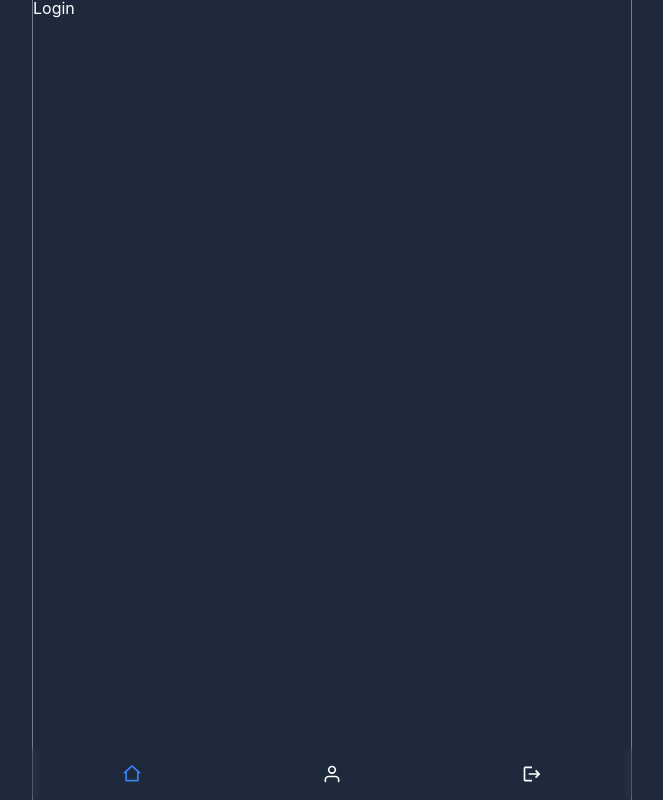
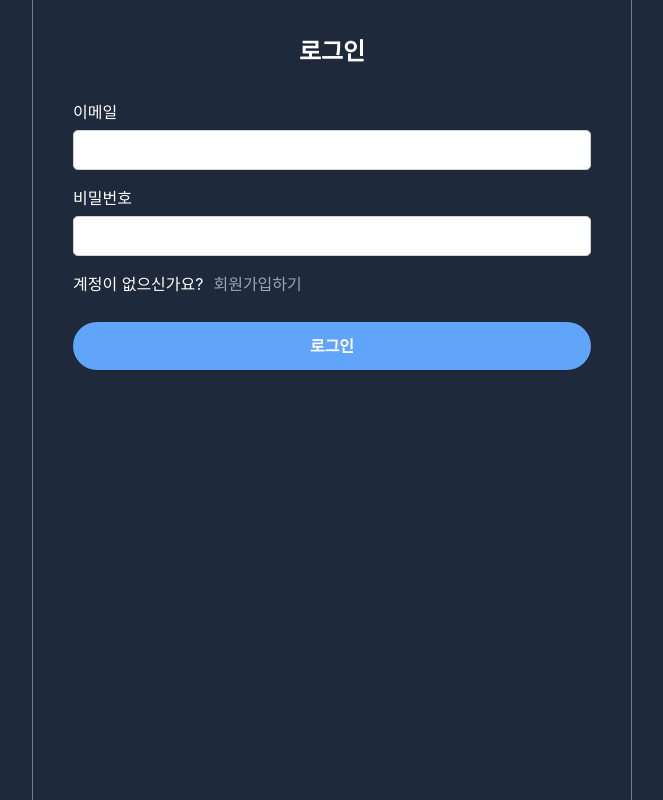
Before and after one commit to eileen819/twircle, a React (Vite) app: page /users/login in a window 1280 px wide. Shown: the whole page, without its empty margins (308-971 px from the left). Built offline with nearby package versions, Linux system fonts and the light colour scheme; no server answers.

Commit message:
회원가입/로그인 구현

```diff
--- a/src/App.tsx
+++ b/src/App.tsx
@@ -7,7 +7,12 @@ function App() {
   const { user } = useContext(AuthContext);
   return (
     <>
-      <ToastContainer />
+      <ToastContainer
+        theme="dark"
+        autoClose={1000}
+        hideProgressBar
+        newestOnTop
+      />
       <Router isAuthenticated={!!user} />
     </>
   );
--- a/src/components/Layout.tsx
+++ b/src/components/Layout.tsx
@@ -2,13 +2,14 @@ import { Outlet } from "react-router-dom";
 import MenuBar from "./Menu";
 import { useContext } from "react";
 import AuthContext from "context/AuthContext";
+import Loader from "./loader/Loader";
 
 export default function Layout() {
-  const { isLoading } = useContext(AuthContext);
+  const { user, isLoading } = useContext(AuthContext);
   return (
     <div className="layout">
-      <main>{isLoading ? <div>Loading...</div> : <Outlet />}</main>
-      <MenuBar />
+      <main>{isLoading ? <Loader /> : <Outlet />}</main>
+      {user && <MenuBar />}
     </div>
   );
 }
--- a/src/components/Menu.tsx
+++ b/src/components/Menu.tsx
@@ -1,17 +1,31 @@
+import { signOut } from "firebase/auth";
+import { auth } from "firebaseApp";
 import { FiUser } from "react-icons/fi";
 import { MdLogout } from "react-icons/md";
 import { RiHome2Line } from "react-icons/ri";
+import { useNavigate } from "react-router-dom";
+import { toast } from "react-toastify";
 
 export default function MenuBar() {
+  const navigate = useNavigate();
+
+  const onSignOut = async () => {
+    await signOut(auth);
+    toast.success("로그아웃 되었습니다.");
+  };
+
   return (
     <div className="footer">
-      <button className="footer__icon footer__icon--active">
+      <button
+        className="footer__icon footer__icon--active"
+        onClick={() => navigate("/")}
+      >
         <RiHome2Line />
       </button>
-      <button className="footer__icon">
+      <button className="footer__icon" onClick={() => navigate("/profile")}>
         <FiUser />
       </button>
-      <button className="footer__icon">
+      <button className="footer__icon" onClick={onSignOut}>
         <MdLogout />
       </button>
     </div>
--- /dev/null
+++ b/src/components/loader/Loader.module.scss
@@ -0,0 +1,26 @@
+$primaryColor: #60a5fa;
+
+.loader {
+  width: 48px;
+  height: 48px;
+  position: absolute;
+  left: 0;
+  right: 0;
+  top: 0;
+  bottom: 0;
+  margin: auto;
+  border: 5px solid #ccc;
+  border-top-color: $primaryColor;
+  border-radius: 50%;
+  display: inline-block;
+  animation: rotation 1s linear infinite;
+}
+
+@keyframes rotation {
+  0% {
+    transform: rotate(0deg);
+  }
+  100% {
+    transform: rotate(360deg);
+  }
+}
--- /dev/null
+++ b/src/components/loader/Loader.tsx
@@ -0,0 +1,5 @@
+import styles from "./loader.module.scss";
+
+export default function Loader() {
+  return <div className={styles.loader} />;
+}
--- a/src/components/users/LoginForm.tsx
+++ b/src/components/users/LoginForm.tsx
@@ -1,3 +1,79 @@
+import { signInWithEmailAndPassword } from "firebase/auth";
+import { auth } from "firebaseApp";
+import { useForm } from "react-hook-form";
+import { Link, useNavigate } from "react-router-dom";
+import { toast } from "react-toastify";
+
+interface ILoginFormData {
+  email: string;
+  password: string;
+}
+
 export default function LoginForm() {
-  return <div>Login</div>;
+  const navigate = useNavigate();
+  const {
+    register,
+    handleSubmit,
+    formState: { errors, isValid },
+    reset,
+  } = useForm<ILoginFormData>({ mode: "onChange", criteriaMode: "all" });
+
+  const onValid = async ({ email, password }: ILoginFormData) => {
+    try {
+      await signInWithEmailAndPassword(auth, email, password);
+      reset();
+      navigate("/");
+      toast.success("성공적으로 로그인이 되었습니다.");
+    } catch (error: any) {
+      toast.error(error?.code);
+    }
+  };
+
+  return (
+    <form className="form form--lg" onSubmit={handleSubmit(onValid)}>
+      <div className="form__title">로그인</div>
+      <div className="form__block">
+        <label htmlFor="email">이메일</label>
+        <input
+          type="text"
+          id="email"
+          {...register("email", {
+            required: "이메일을 입력해주세요",
+            pattern: {
+              value:
+                /^[a-zA-Z0-9.!#$%&'*+/=?^_`{|}~-]+@[a-zA-Z0-9-]+(?:\.[a-zA-Z0-9-]+)*$/,
+              message: "이메일 형식이 올바르지 않습니다.",
+            },
+          })}
+        />
+        {errors?.email && <span>{errors?.email?.message}</span>}
+      </div>
+      <div className="form__block">
+        <label htmlFor="password">비밀번호</label>
+        <input
+          type="password"
+          id="password"
+          {...register("password", {
+            required: "비밀번호를 입력해주세요",
+            minLength: {
+              value: 8,
+              message: "비밀번호는 8자리 이상 입력해주세요.",
+            },
+          })}
+        />
+        {errors?.password && <span>{errors?.password?.message}</span>}
+      </div>
+      <div className="form__block">
+        계정이 없으신가요?
+        <Link to="/users/signup" className="form__link">
+          회원가입하기
+        </Link>
+      </div>
+      <div className="form__block">
+        <button type="submit" className="form__btn--submit" disabled={!isValid}>
+          로그인
+        </button>
+      </div>
+    </form>
+  );
 }
--- a/src/components/users/SignupForm.tsx
+++ b/src/components/users/SignupForm.tsx
@@ -95,7 +95,7 @@ export default function SignupForm() {
         </Link>
       </div>
       <div className="form__block">
-        <button type="submit" className="form__btn-submit" disabled={!isValid}>
+        <button type="submit" className="form__btn--submit" disabled={!isValid}>
           회원가입
         </button>
       </div>
--- a/src/index.scss
+++ b/src/index.scss
@@ -280,3 +280,77 @@ a {
     }
   }
 }
+
+// signup-form
+.form {
+  width: 100%;
+  margin: 0 auto;
+  padding: 20px;
+  padding-top: 40px;
+  display: flex;
+  flex-direction: column;
+  align-items: center;
+  justify-content: center;
+
+  &__title {
+    font-size: 24px;
+    font-weight: 700;
+    padding-bottom: 20px;
+  }
+
+  &__block {
+    margin-top: 20px;
+    width: 100%;
+    padding: 0px 20px;
+
+    label {
+      display: block;
+      font-weight: 500;
+      margin-bottom: 10px;
+      // margin-top: 20px;
+    }
+
+    input {
+      height: 40px;
+      width: 100%;
+      padding: 10px;
+      border-radius: 0.3rem;
+      border: 1px solid lightgray;
+      font-size: 16px;
+    }
+
+    span {
+      display: block;
+      margin-top: 10px;
+      color: rgb(252, 66, 66);
+      font-size: 14px;
+    }
+  }
+
+  &__link {
+    margin-left: 10px;
+    color: $grayText;
+
+    &:hover,
+    &:focus {
+      color: $primaryBlue;
+    }
+  }
+
+  &__btn--submit {
+    @extend .button;
+    width: 100%;
+    height: 48px;
+    font-weight: 600;
+    cursor: pointer;
+    font-size: 16px;
+    color: $white;
+    background-color: $primaryBlue;
+    margin-top: 10px;
+
+    &:hover,
+    &:focus {
+      background-color: $activeBlue;
+    }
+  }
+}
```
